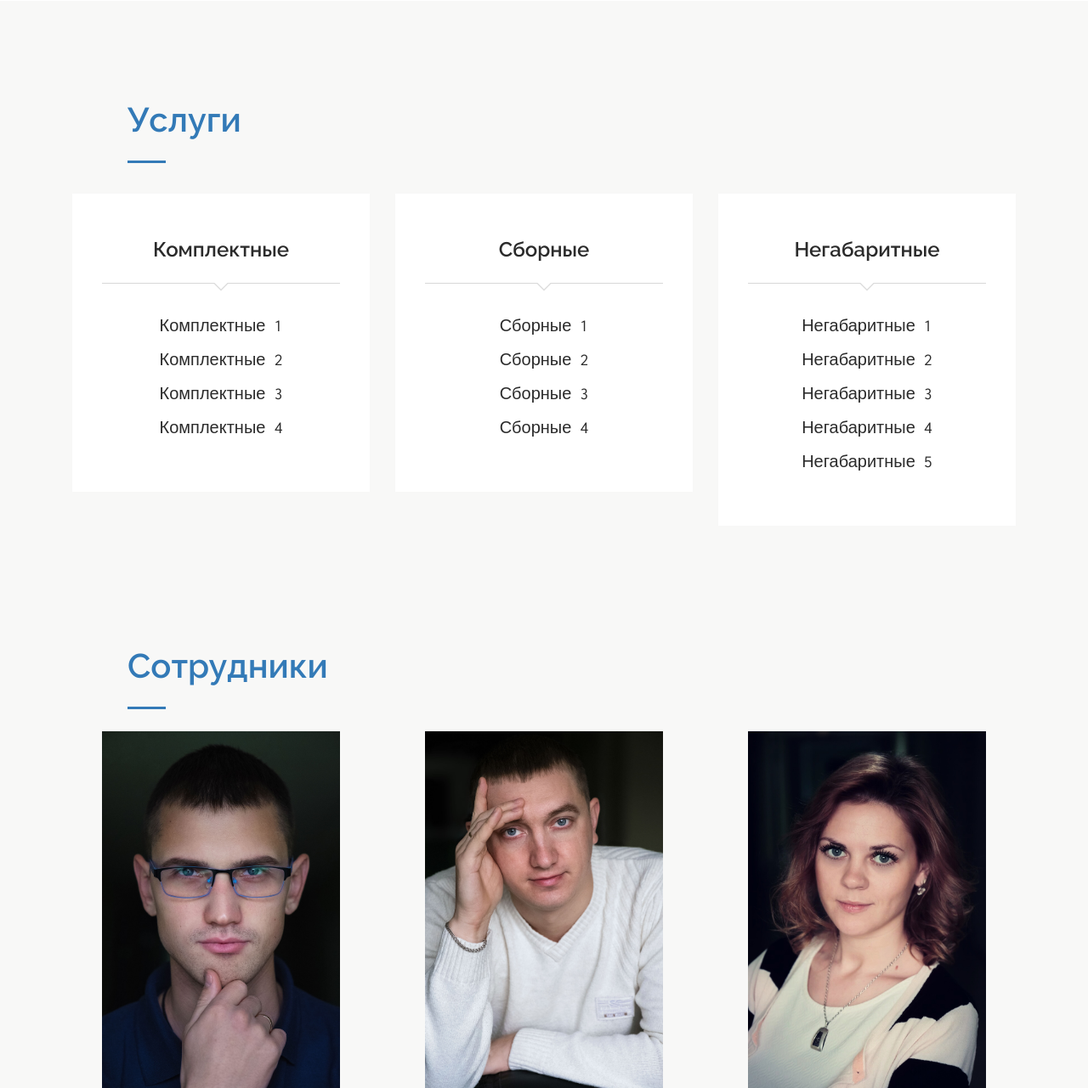
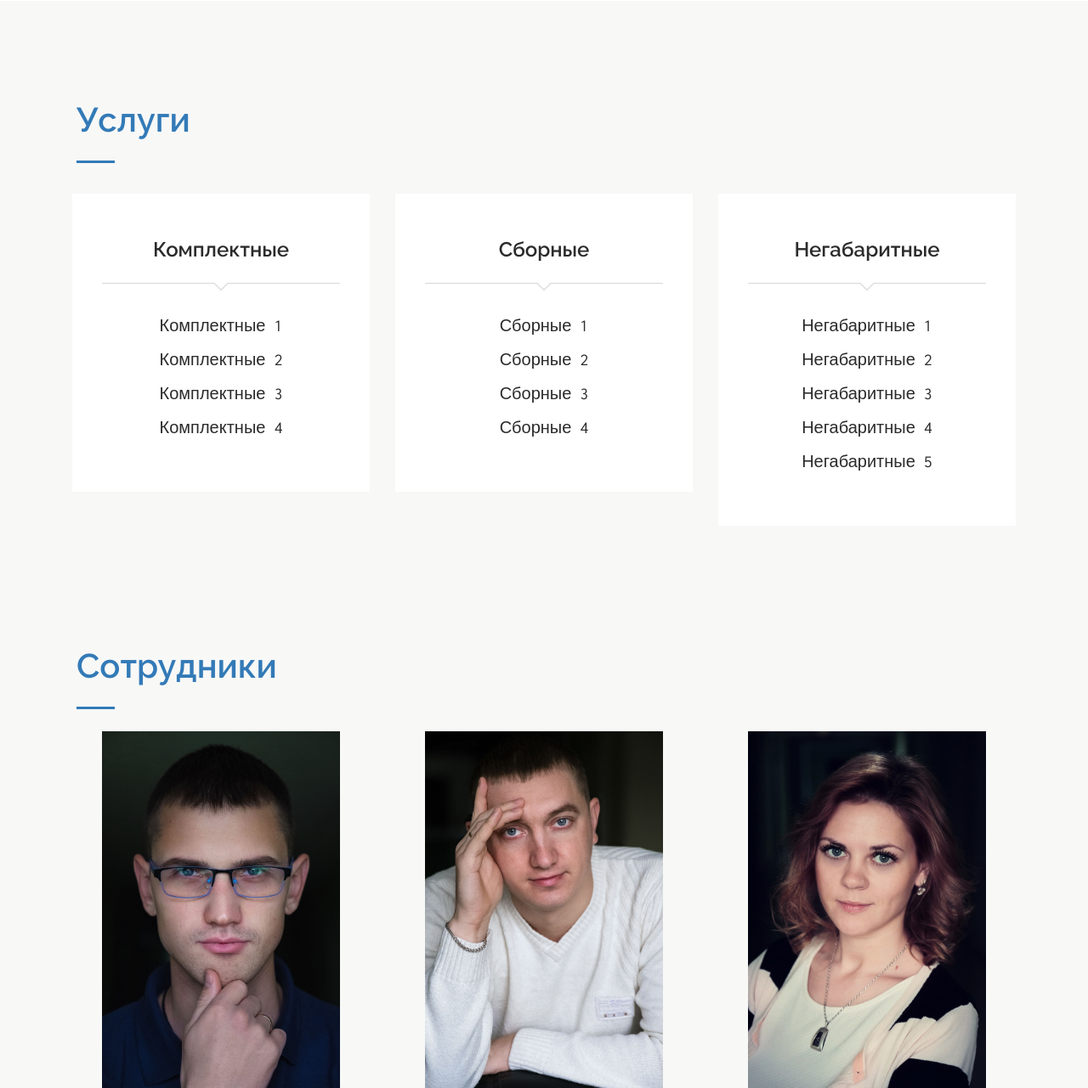
Before and after one commit to nnovosad/denant-v2, a PHP site: page / in a window 1280 px wide. Shown: the part 1569-2850 px from the top of the page at 85% size. Run offline with PHP 8.4, Linux system fonts and the light colour scheme; some libraries are stand-ins or nearby versions.

Commit message:
Improvment subtitle and clients

```diff
--- a/design/theme-2/css/styles.css
+++ b/design/theme-2/css/styles.css
@@ -507,7 +507,28 @@ ul.unordered-list li a:hover, ol li a:hover { border-bottom:1px solid #3d9991; -
 }
 
 .subtitle {
-    margin-left: 150px!important;
+    display: block;
+    margin: 0 auto;
+    padding-right: 15px;
+    padding-left: 35px;
+}
+
+@media (min-width: 768px) {
+    .subtitle {
+        width: 750px
+    }
+}
+
+@media (min-width: 992px) {
+    .subtitle {
+        width: 970px
+    }
+}
+
+@media (min-width: 1200px) {
+    .subtitle {
+        width: 1170px
+    }
 }
 
 .contact-list li {
@@ -571,3 +592,7 @@ h4 {
 .document-link-requisites {
     padding-top: 10px;
 }
+
+.client-block {
+    padding: 50px 0 50px 0;
+}
--- a/design/theme-2/index.html
+++ b/design/theme-2/index.html
@@ -501,7 +501,7 @@
         <div class="divider"></div>
     </div>
     <div class="container clearfix">
-        <div class="col-lg-12 centered">
+        <div class="col-lg-12 centered client-block">
             <div class="clear"></div>
             <div class="client"><img alt="" src="images/typhoon.jpg" /></div>
             <div class="client"><img alt="" src="images/idea-bank.jpg" /></div>
```
